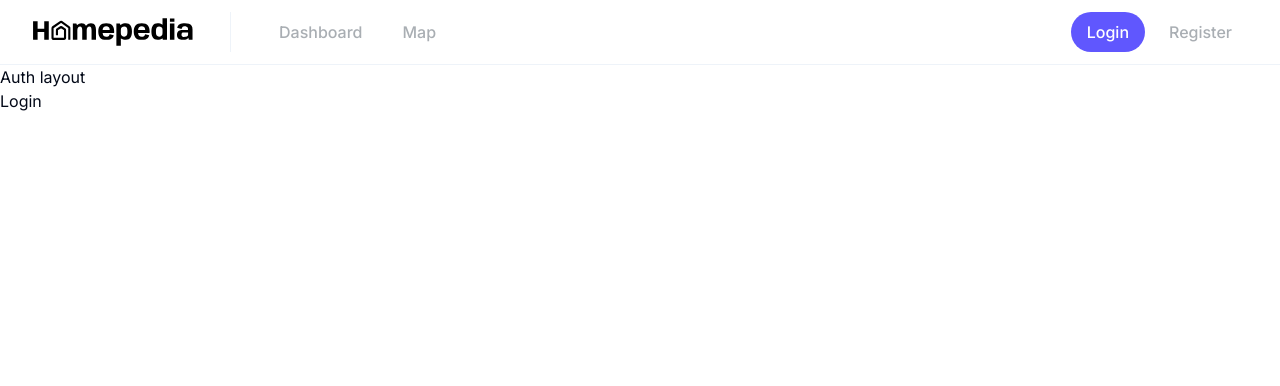
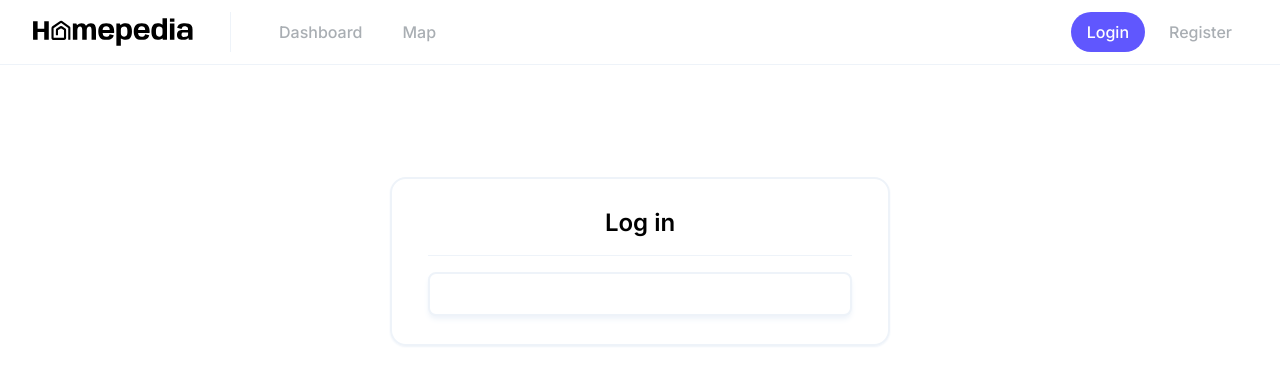
Before and after one commit to Homepedia/homepedia-app, a Next.js app: page /auth/login in a window 1280 px wide. Shown: the top 386 px of the page. Built offline with nearby package versions, Linux system fonts and the light colour scheme.

Commit message:
Organize views

```diff
--- a/components/app/header.tsx
+++ b/components/app/header.tsx
@@ -10,7 +10,7 @@ function NavLink({ to, auth, children }: { to: string, auth?: boolean, children:
     return auth ? (
         <Link href={to} className={`transition duration-200 rounded-full px-4 py-2 font-medium ${router.route === to ? 'bg-primary text-white' : 'hover:text-primary-dark text-gray'}`}>{children}</Link>
     ) : (
-        <Link href={to} className={`hover:text-primary-dark text-gray transition duration-200 rounded-full px-4 py-2 font-medium ${router.route === to && 'bg-gray-light'}`}>{children}</Link>
+        <Link href={to} className={`hover:text-primary-dark transition duration-200 rounded-full px-4 py-2 font-medium ${router.route === to ? 'bg-gray-light text-primary-dark' : 'text-gray'}`}>{children}</Link>
     );
 }
 
@@ -26,7 +26,7 @@ export default function Header() {
             </div>
             <nav className="flex items-center gap-5 justify-between w-full">
                 <div className="flex items-center gap-2">
-                    <NavLink to="/dashboard">Dashboard</NavLink>
+                    <NavLink to="/">Dashboard</NavLink>
                     <NavLink to="/map">Map</NavLink>
                 </div>
                 <div className="flex items-center gap-2">
--- a/components/ui/input.tsx
+++ b/components/ui/input.tsx
@@ -10,7 +10,7 @@ const Input = React.forwardRef<HTMLInputElement, InputProps>(
             <input
                 type={type}
                 className={cn(
-                    'flex h-10 w-full rounded-md border border-input bg-background px-3 py-2 text-sm ring-offset-background file:border-0 file:bg-transparent file:text-sm file:font-medium placeholder:text-muted-foreground focus-visible:outline-none focus-visible:ring-2 focus-visible:ring-ring focus-visible:ring-offset-2 disabled:cursor-not-allowed disabled:opacity-50',
+                    'flex w-full rounded-lg shadow-md shadow-gray-light border-2 border-gray-light px-3 py-2 text-md text-primary-dark file:border-0 file:bg-transparent file:text-sm file:font-medium placeholder:text-gray outline-none focus-visible:border-gray disabled:cursor-not-allowed disabled:opacity-50',
                     className
                 )}
                 ref={ref}
--- /dev/null
+++ b/components/ui/separator.tsx
@@ -0,0 +1,3 @@
+export default function Separator() {
+    return <hr className="border-none h-[1px] w-full bg-gray-light" />
+}
--- a/layouts/auth.tsx
+++ b/layouts/auth.tsx
@@ -1,8 +1,13 @@
-export default function AuthLayout({ children }: Readonly<{ children: React.ReactNode }>) {
+import Separator from "@/components/ui/separator";
+
+export default function AuthLayout({ title, children }: Readonly<{ title: string, children: React.ReactNode }>) {
     return (
-        <>
-            <p>Auth layout</p>
-            <main>{children}</main>
-        </>
+        <div className="flex justify-center pt-28">
+            <div className="w-[300px] sm:w-[500px] flex flex-col gap-4 items-center rounded-2xl shadow-sm shadow-gray-light border-2 border-gray-light py-7 px-9">
+                <h1 className="text-2xl font-semibold">{ title }</h1>
+                <Separator />
+                <div className="w-full">{children}</div>
+            </div>
+        </div>
     )
 }
--- a/pages/auth/login.tsx
+++ b/pages/auth/login.tsx
@@ -1,9 +1,10 @@
+import { Input } from "@/components/ui/input";
 import AuthLayout from "@/layouts/auth";
 
 export default function Login() {
     return (
-        <AuthLayout>
-            <p>Login</p>
+        <AuthLayout title="Log in">
+            <Input type="text" />
         </AuthLayout>
     );
 }
--- a/pages/auth/register.tsx
+++ b/pages/auth/register.tsx
@@ -2,8 +2,8 @@ import AuthLayout from "@/layouts/auth";
 
 export default function Register() {
     return (
-        <AuthLayout>
-            <p>Register</p>
+        <AuthLayout title="Register">
+            <p>register</p>
         </AuthLayout>
     );
 }
--- a/pages/index.tsx
+++ b/pages/index.tsx
@@ -1,9 +1,7 @@
-import Map from '@/components/app/map';
-
 export default function Dashboard() {
     return (
-        <div className="relative h-screen w-screen">
-            <Map />
+        <div>
+            Dashboard
         </div>
     );
 }
--- /dev/null
+++ b/pages/map.tsx
@@ -0,0 +1,9 @@
+import Map from '@/components/app/map';
+
+export default function Dashboard() {
+    return (
+        <div className="relative h-[50vh] w-[50vw]">
+            <Map />
+        </div>
+    );
+}
--- a/style/globals.css
+++ b/style/globals.css
@@ -14,9 +14,6 @@
 
         --popover: 0 0% 100%;
         --popover-foreground: 222.2 84% 4.9%;
-
-        --primary: 222.2 47.4% 11.2%;
-        --primary-foreground: 210 40% 98%;
 
         --secondary: 210 40% 96.1%;
         --secondary-foreground: 222.2 47.4% 11.2%;
@@ -39,8 +36,4 @@
     html {
         font-family: 'Inter', Arial, sans-serif;
     }
-
-    body {
-        @apply bg-background text-foreground;
-    }
 }
--- a/tailwind.config.ts
+++ b/tailwind.config.ts
@@ -3,19 +3,9 @@ import animate from 'tailwindcss-animate';
 
 const config = {
     content: [
-        './pages/**/*.{ts,tsx}',
-        './components/**/*.{ts,tsx}',
-        './app/**/*.{ts,tsx}',
-        './src/**/*.{ts,tsx}'
+        './**/*.{ts,tsx}'
     ],
     theme: {
-        container: {
-            center: true,
-            padding: '2rem',
-            screens: {
-                '2xl': '1400px'
-            }
-        },
         colors: {
             white: '#FFF',
             gray: {
```
Also changed, not shown: 1 other file (tests, documents, lock files or other folders).
